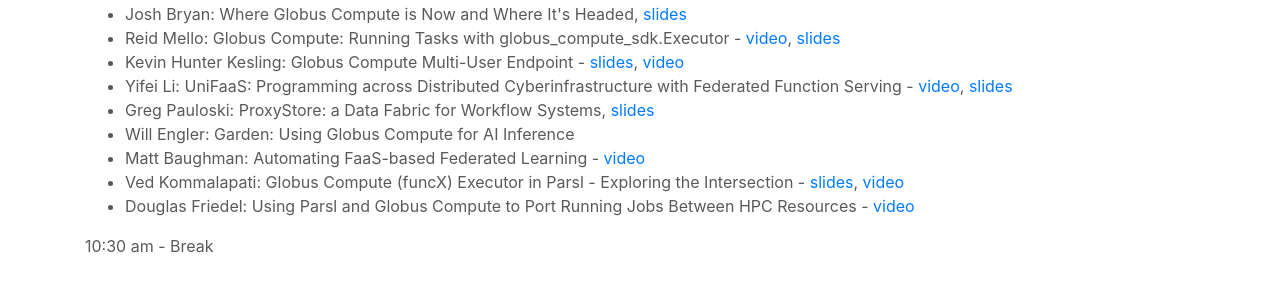
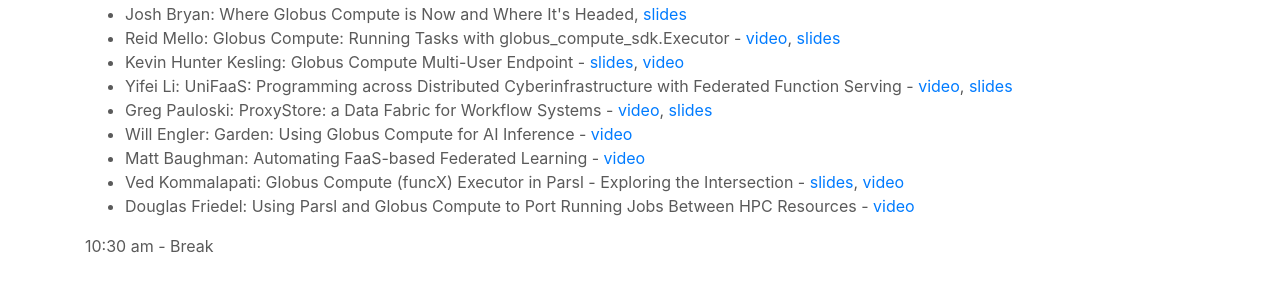
Before and after one commit to Parsl/parsl.github.io, a Jekyll site: the page built from parslfest/parslfest2023.html, in a window 1280 px wide and 900 px high, scrolled down 1826 px. Shown: the part 160-445 px from the top of the window. Built offline with Jekyll 4.4.1, drawn with Linux system fonts in a browser that asks for light colours.

Commit message:
Add garden and proxystore video links

```diff
--- a/parslfest/parslfest2023.html
+++ b/parslfest/parslfest2023.html
@@ -98,8 +98,8 @@
 		<li>Reid Mello: Globus Compute: Running Tasks with globus_compute_sdk.Executor - <a href="https://youtu.be/GrC5Iqep9WE">video</a>, <a href="2023/mello-gcexecutor.pdf" target="_blank">slides</a></li>
      		<li>Kevin Hunter Kesling: Globus Compute Multi-User Endpoint - <a href="2023/khk-multiuser.pdf">slides</a>, <a href="https://youtu.be/Se6eZSSNFtk">video</a></li>
 		<li>Yifei Li: UniFaaS: Programming across Distributed Cyberinfrastructure with Federated Function Serving - <a href="https://youtu.be/Sqrnt90Zka4">video</a>, <a href="2023/li-unifaas.pdf" target="_blank">slides</a></li>
-	      	<li>Greg Pauloski: ProxyStore: a Data Fabric for Workflow Systems, <a href="2023/pauloski-proxystore.pdf" target="_blank">slides</a></li>
-		<li>Will Engler: Garden: Using Globus Compute for AI Inference</li>
+	      	<li>Greg Pauloski: ProxyStore: a Data Fabric for Workflow Systems - <a href="https://youtu.be/49-MDZ0h8RE">video</a>, <a href="2023/pauloski-proxystore.pdf" target="_blank">slides</a></li>
+		<li>Will Engler: Garden: Using Globus Compute for AI Inference - <a href="https://youtu.be/Mta5kvu4boQ">video</a></li>
 		<li>Matt Baughman: Automating FaaS-based Federated Learning - <a href="https://youtu.be/WezmeeYCmYg">video</a></li>
 		<li>Ved Kommalapati: Globus Compute (funcX) Executor in Parsl - Exploring the Intersection - <a href="2023/kommalapati.pdf">slides</a>, <a href="https://youtu.be/vYigSKCbGFk">video</a></li>
 		<li>Douglas Friedel: Using Parsl and Globus Compute to Port Running Jobs Between HPC Resources - <a href="https://youtu.be/1PDXu_HVJNI">video</a></li>
```
